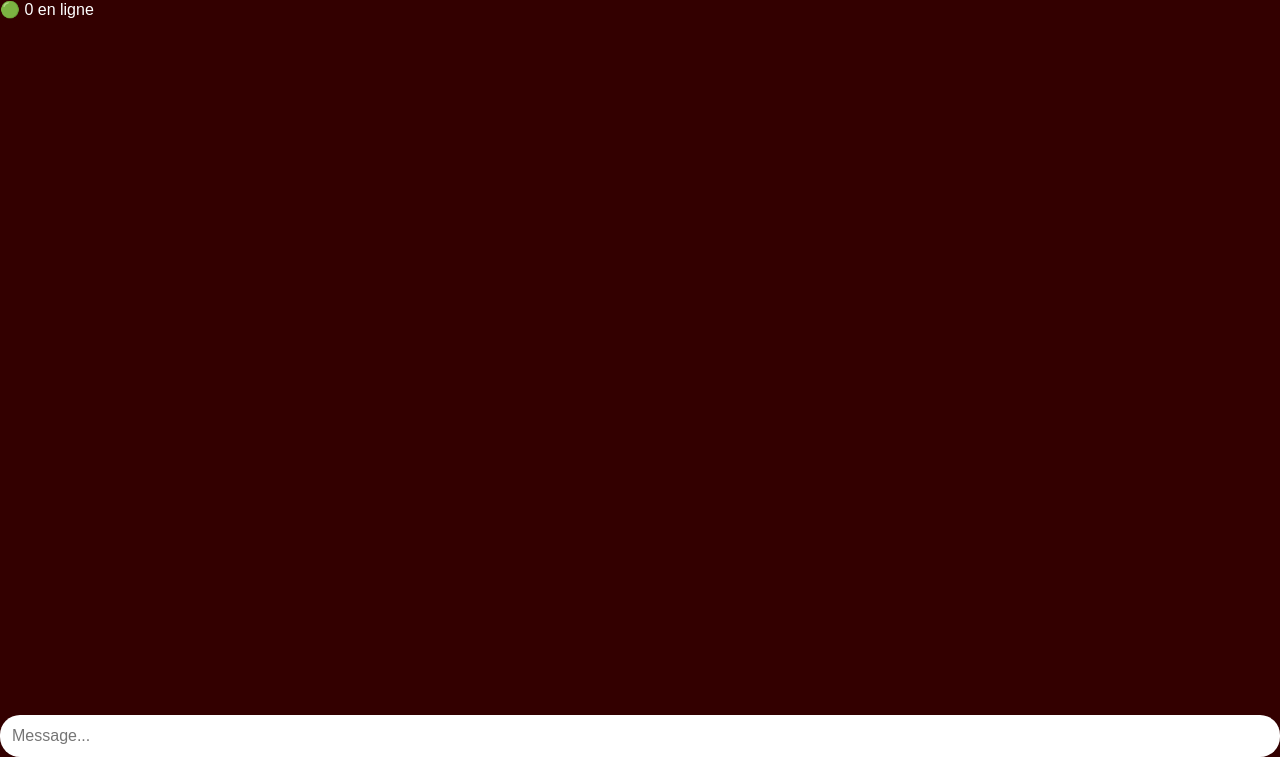
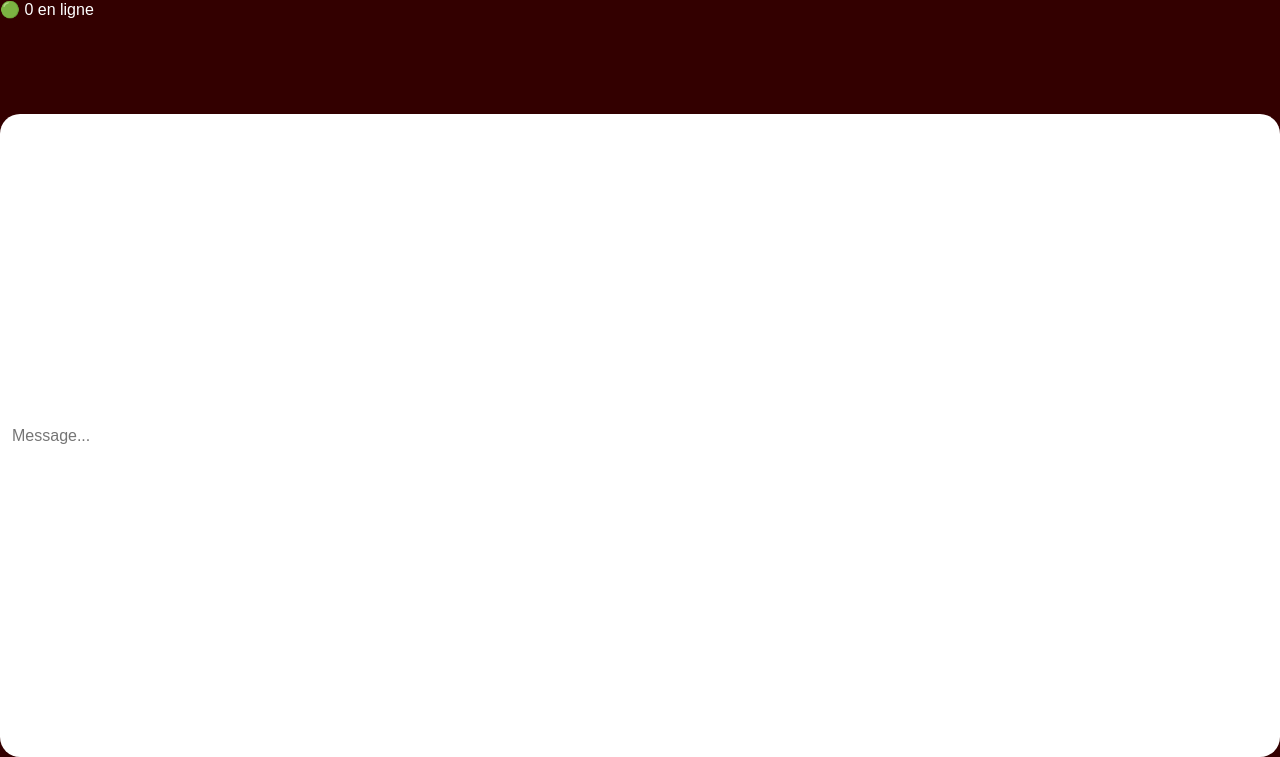
Before and after one commit to aerosmis/remote-chat, a Flask app: page /chat in a window 1280 px wide. Shown: the part 43-800 px from the top of the page. Run offline with Flask 3, Linux system fonts and the light colour scheme; the visitor is signed in with stand-in values (Sample User, id 1); some libraries are stand-ins or nearby versions.

```diff
--- a/templates/index.html
+++ b/templates/index.html
@@ -28,7 +28,6 @@ body {
 
 /* CHAT */
 #chat {
-    height: calc(100vh - 160px);
     overflow-y: auto;
     padding: 10px;
     padding-bottom: 80px; /* 👈 IMPORTANT */
```
